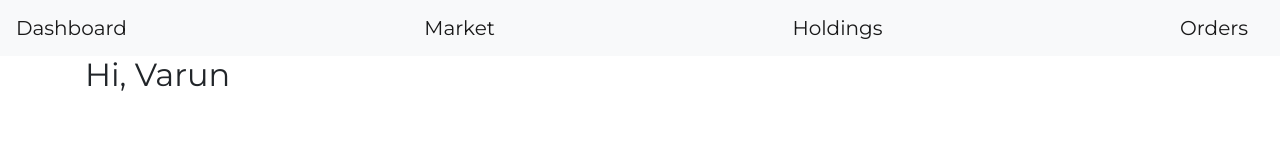
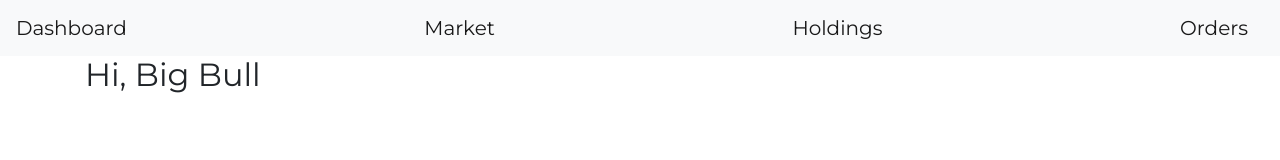
Before and after one commit to virtual-stonks/stonks-frontend, a React (Create React App) app: page / in a window 1280 px wide. Shown: the top 160 px of the page. Built offline with nearby package versions, Linux system fonts and the light colour scheme.

Commit message:
minor updt

```diff
--- a/src/components/Dashboard.js
+++ b/src/components/Dashboard.js
@@ -6,7 +6,7 @@ function Dashboard(props) {
     return (
         <div>
             <div className="container">
-                <h2>Hi, Varun</h2>
+                <h2>Hi, Big Bull</h2>
             </div>
         </div>
     )
--- a/src/components/api/StockApi.js
+++ b/src/components/api/StockApi.js
@@ -2,7 +2,7 @@ import axios from 'axios'
 
 
 class StockApi {
-    token = "eyJhbGciOiJIUzI1NiIsInR5cCI6IkpXVCJ9.eyJ1c2VyIjp7ImVtYWlsIjoic2FidWpAZ21haWwuY29tIiwiaWQiOiI2MDZlYWRhZjUxMWI4NTNiZmNjZTg0YjYifSwiaWF0IjoxNjE3OTY3NjI5LCJleHAiOjE2MTgwNTQwMjl9.A3EIPmZocdwWRM-2SH8r33Ta76xi1WJqcSasiMpNRT8";
+    token = "eyJhbGciOiJIUzI1NiIsInR5cCI6IkpXVCJ9.eyJ1c2VyIjp7ImVtYWlsIjoic2FidWoyQGdtYWlsLmNvbSIsImlkIjoiNjA3ZGM2ZGQxYjIyNWMzMTY4ODkzMmYxIn0sImlhdCI6MTYxODg1NjE1NiwiZXhwIjoxNjE4OTQyNTU2fQ.va4OSSO1tK3DXd0MwG5A-CZ38YbosDhKgJ_2QWncxpo";
 
     getStockWallet() {
         console.log('executed getStockWallet');
--- a/src/components/market/crypto/CoinLive.js
+++ b/src/components/market/crypto/CoinLive.js
@@ -40,7 +40,9 @@ const CoinLive = () => {
         };
 
         ws.onmessage = e => {
+
             const value = JSON.parse(e.data);
+            console.log(value);
             setCoindata(value);
         };
 
```
